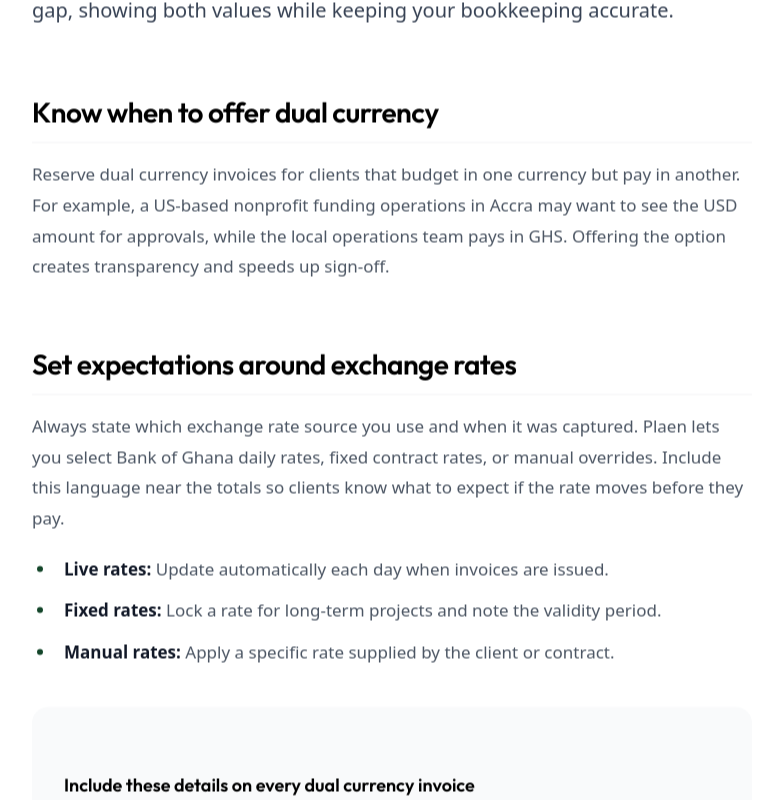
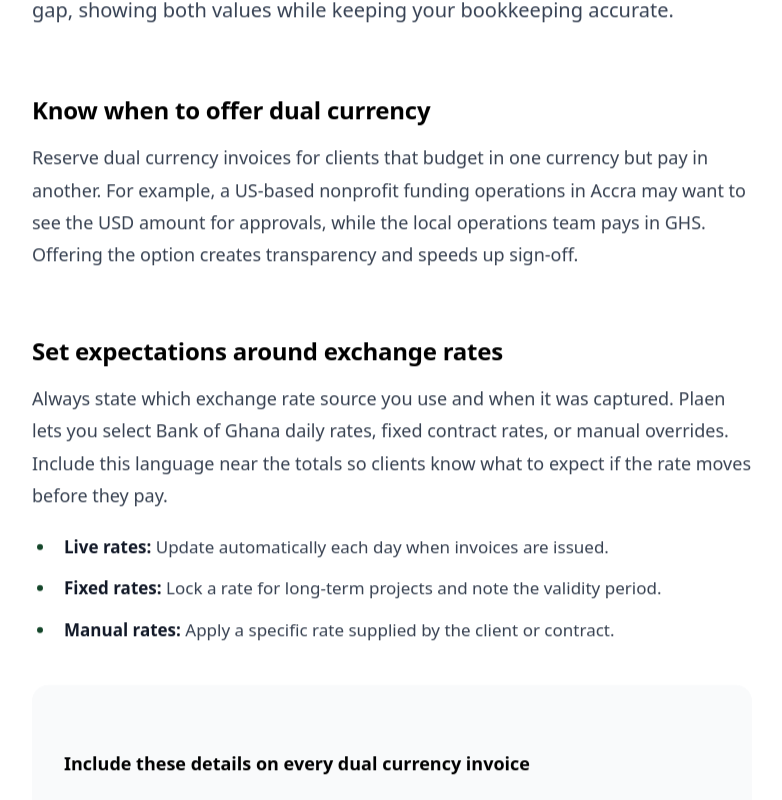
Before and after one commit to Markwood23/plaen, a Next.js app: page /blog/ghs-usd-invoicing in a window 1280 px wide. Shown: the part 1135-1935 px from the top of the page, without its empty margins (248-1030 px from the left). Built offline with nearby package versions, Linux system fonts and the light colour scheme.

Commit message:
fix: remove explicit font-family from article styles to match site default

```diff
--- a/src/app/globals.css
+++ b/src/app/globals.css
@@ -185,18 +185,15 @@
 }
 
 @layer components {
-  /* Article Content Typography - Help Articles */
+  /* Article Content Typography - Shared by Help & Blog Articles */
   .article-content h2 {
-    font-family: var(--font-outfit), -apple-system, BlinkMacSystemFont, 'Segoe UI', sans-serif;
-    font-size: 1.75rem;
+    font-size: 1.5rem;
     font-weight: 600;
     line-height: 1.3;
-    letter-spacing: -0.02em;
+    letter-spacing: -0.01em;
     color: #000000;
     margin-top: 3rem;
     margin-bottom: 1rem;
-    padding-bottom: 0.75rem;
-    border-bottom: 1px solid #f3f4f6;
   }
 
   .article-content h2:first-child {
@@ -204,7 +201,6 @@
   }
 
   .article-content h3 {
-    font-family: var(--font-outfit), -apple-system, BlinkMacSystemFont, 'Segoe UI', sans-serif;
     font-size: 1.25rem;
     font-weight: 600;
     line-height: 1.4;
@@ -214,7 +210,6 @@
   }
 
   .article-content h4 {
-    font-family: var(--font-outfit), -apple-system, BlinkMacSystemFont, 'Segoe UI', sans-serif;
     font-size: 1.125rem;
     font-weight: 600;
     line-height: 1.4;
@@ -224,9 +219,9 @@
   }
 
   .article-content p {
-    font-size: 1.0625rem;
+    font-size: 1.125rem;
     line-height: 1.8;
-    color: #4b5563;
+    color: #374151;
     margin-bottom: 1.25rem;
   }
 
@@ -248,7 +243,7 @@
   .article-content li {
     font-size: 1.0625rem;
     line-height: 1.75;
-    color: #4b5563;
+    color: #374151;
     padding-left: 0.5rem;
     margin-bottom: 0.5rem;
   }
```
